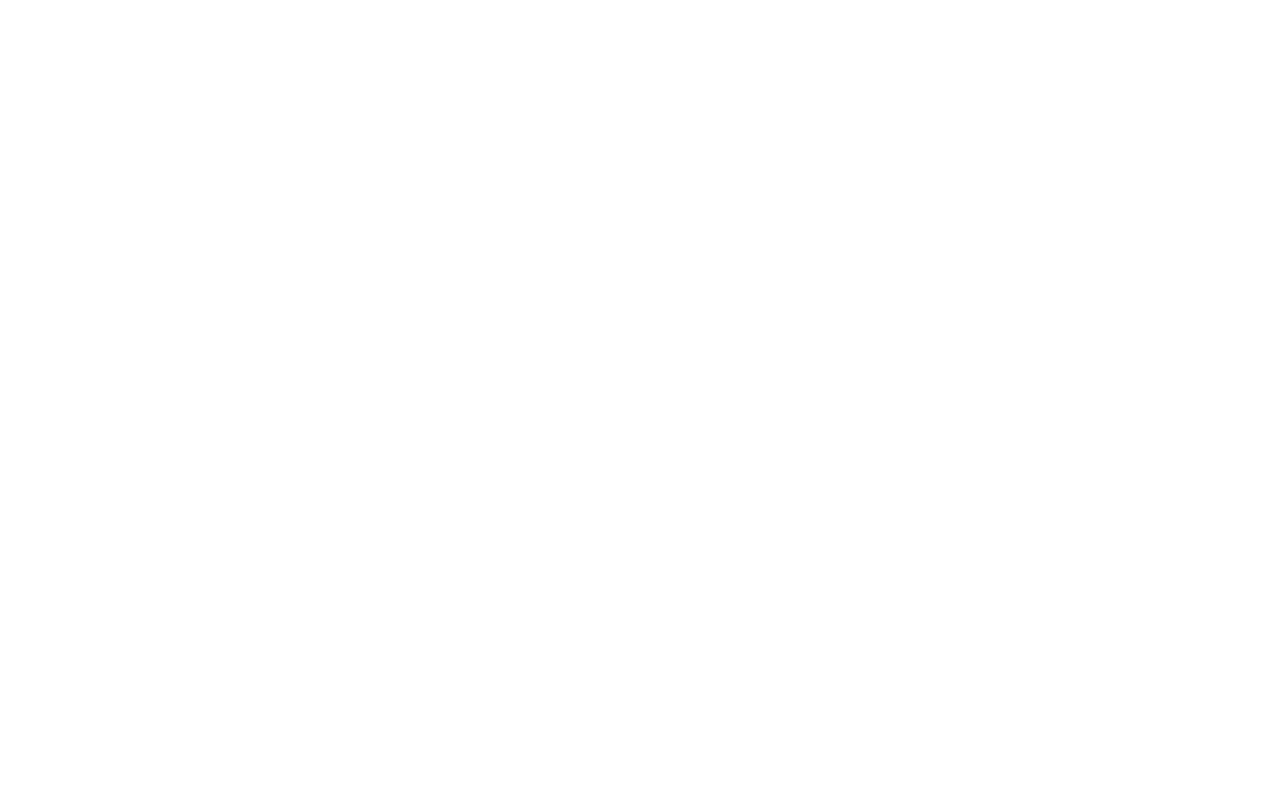
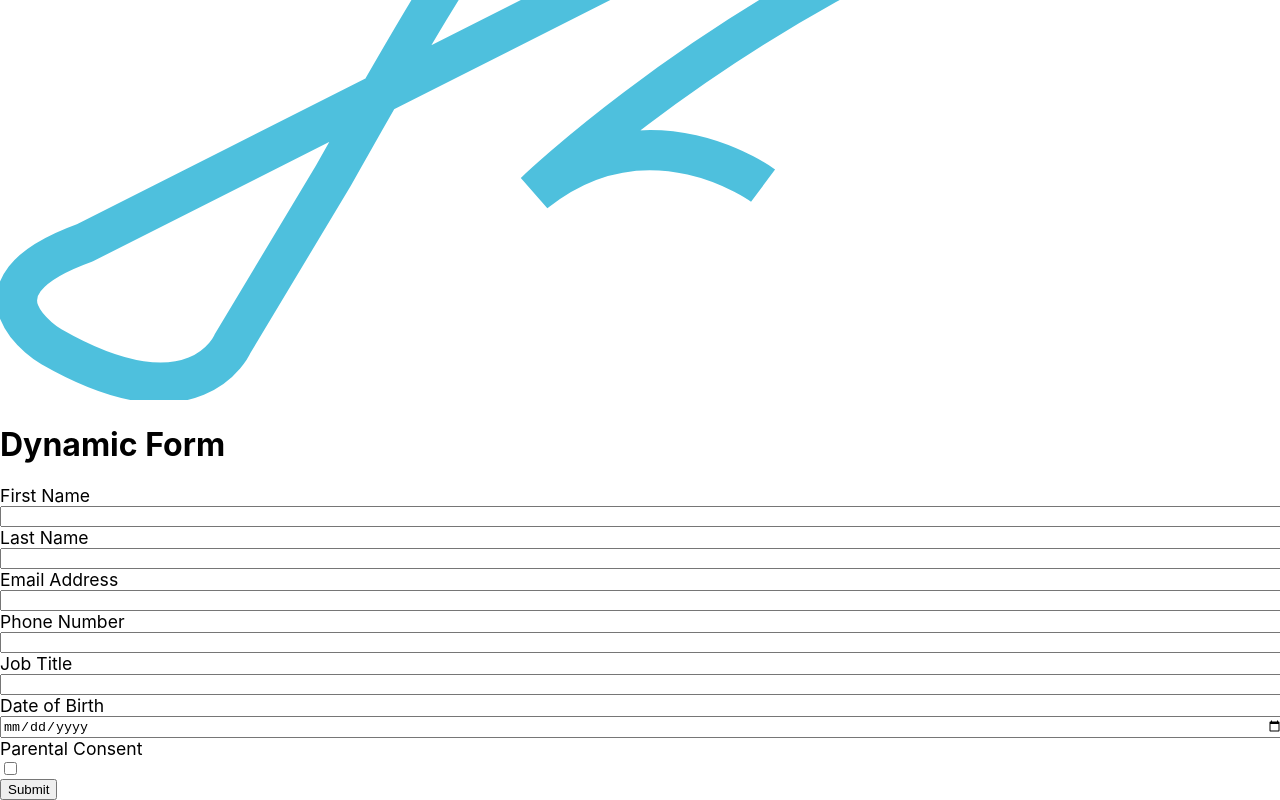
Before and after one commit to leroywan/dynamic-form, a React (Create React App) app: page / in a window 1280 px wide. Shown: the part 869-1669 px from the top of the page. Before the commit the page ends 800 px from the top, so only its background shows below. Built offline with nearby package versions, Linux system fonts and the light colour scheme.

Commit message:
Add DynamicForm

```diff
--- a/src/App.tsx
+++ b/src/App.tsx
@@ -1,14 +1,22 @@
 import React from 'react';
 import './App.css';
 
+import { ReactComponent as Logo } from './static/logo.svg';
 import { DynamicForm } from './components'
 import {testData} from './testData'
 
 function App() {
   return (
-    <div className="App">
-      <DynamicForm name="Name" />
-      <pre>{JSON.stringify(testData, null, 2)}</pre>
+    <div className="app">
+      <header className="header">
+        <div className="logo-container">
+          <Logo />
+        </div>
+      </header>
+      <div className="content-wrapper">
+        <h1>Dynamic Form</h1>
+        <DynamicForm formFields={testData} />
+      </div>
     </div>
   );
 }
--- /dev/null
+++ b/src/components/DynamicForm/DynamicForm.css
@@ -0,0 +1,30 @@
+.form-field {
+  display: block;
+  margin-bottom: var(--spacing-2)
+}
+
+.form-filed:last-child {
+  margin-bottom: 0;
+}
+
+.form-field__label {
+  font-size: 1.1rem;
+  display: block;
+  width: 100%;
+  margin-bottom: var(--spacing-0);
+}
+
+.form-field__input {
+  display: block;
+  width: 100%;
+}
+
+.form-field__input[type="checkbox"] {
+  cursor: pointer;
+  width: var(--font-size-2);
+  height: var(--font-size-2);
+}
+
+.form__submit {
+  margin-top: var(--spacing-3)
+}
--- a/src/components/DynamicForm/DynamicForm.tsx
+++ b/src/components/DynamicForm/DynamicForm.tsx
@@ -1,14 +1,70 @@
 import React from 'react'
+import './DynamicForm.css'
+
+export type FieldTags = "input" | "select" | "textarea"
+
+export type InputType =
+"button" |
+"checkbox" |
+"color" |
+"date" |
+"datetime-local" |
+"email" |
+"file" |
+"hidden" |
+"image" |
+"month" |
+"number" |
+"password" |
+"radio" |
+"range" |
+"reset" |
+"search" |
+"submit" |
+"tel" |
+"text" |
+"time" |
+"url" |
+"week"
+
+export interface Conditional {
+  name: string
+  show_if: (val?: any) => boolean
+}
+
+export interface FormField {
+  tag: FieldTags
+  name: string
+  type: InputType
+  human_label: string
+  conditional?: Conditional
+}
 
 interface DynamicFormProps {
-  name: string;
+  formFields: FormField[];
 }
 
-export function DynamicForm({name}: DynamicFormProps) {
-  return <form>
-    <label htmlFor="name">{name}:</label>
-    <input id="name" name="name" placeholder="name" />
-    <label htmlFor="email">Email:</label>
-    <input id="email" name="email" placeholder="email"/>
+function renderFormTag(field: FormField) {
+  switch (field.tag) {
+    case 'input':
+      return <div className="form-field" key={field.name}>
+        <label className="form-field__label" htmlFor={field.name}>{field.human_label}</label>
+        <input className="form-field__input" id={field.name} name={field.name} type={field.type} />
+      </div>
+    // TODO: Add <select>
+    // case 'select':
+    //   return
+    // TODO: Add <textarea>
+    // case 'textarea':
+    //   return
+    default:
+      return null
+  }
+}
+
+export function DynamicForm({formFields}: DynamicFormProps) {
+  return <form className="form">
+    {formFields.map((field) => renderFormTag(field))}
+    <button className="form__submit">Submit</button>
   </form>
 }
--- a/src/testData.js
+++ b/src/testData.ts
@@ -1,4 +1,6 @@
-const testData = [{
+import {FormField} from './components/DynamicForm'
+
+const testData: FormField[] = [{
   "tag": "input",
 	"name": "first_name",
   "type": "text",
```
Also changed, not shown: src/static/logo.svg (added).
